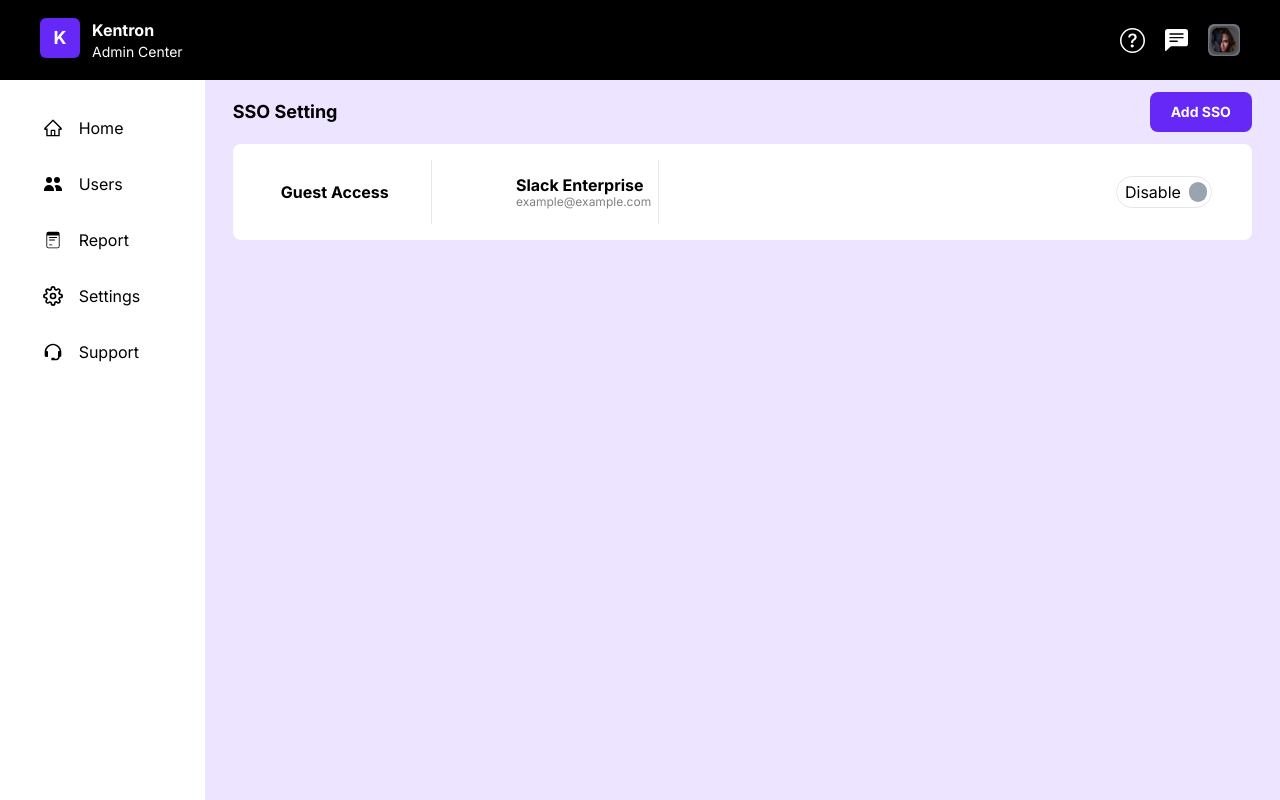
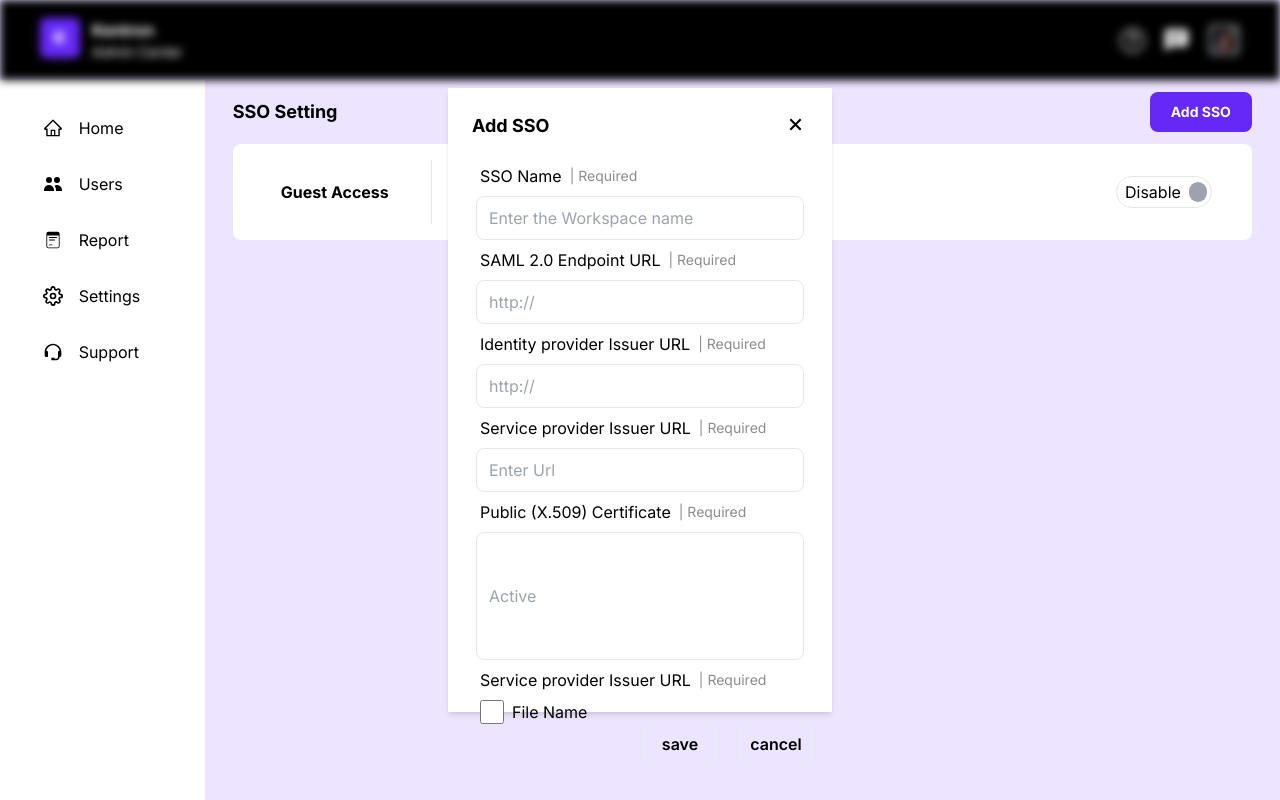
Before and after one commit to CraftonAI/Kentron_Client, a Next.js app: page /adminsso in a window 1280 px wide. Both pictures are taken after a click on the button "Add SSO". Built offline with nearby package versions, Linux system fonts and the light colour scheme.

Commit message:
popup added

```diff
--- /dev/null
+++ b/src/app/Admin/popups/sso.tsx
@@ -0,0 +1,75 @@
+"use client";
+import {GrFormClose} from "react-icons/gr";
+
+interface SsoPopupProps {
+  onClose: () => void;
+}
+
+const SsoPopup: React.FC<SsoPopupProps> = ({ onClose }) => {
+  return (
+    <div className="fixed top-1/2 left-1/2 transform -translate-x-1/2 -translate-y-1/2 bg-white w-[30%] h-[78vh] p-2 shadow-md z-50">
+    <div className="flex w-full flex-col h-full">
+      <div className="flex w-full justify-between my-4">
+        <span className="flex font-bold text-lg mx-4">Add SSO</span>
+        <span onClick={onClose} className="flex cursor-pointer mx-4"><GrFormClose size={25} /></span>
+      </div>
+      <div className="flex flex-col justify-around flex-1">
+        <div className="flex w-full mx-6 my-2">
+          <span className="flex text-md h-full items-center">SSO Name</span>
+          <span className="flex h-full items-center text-[#8D8D8D] text-sm mx-2">| Required</span>
+        </div>
+        <div className="flex w-full">
+          <input placeholder="Enter the Workspace name" type="text" className="flex p-3 h-11 w-full mx-5 rounded-lg border" />
+        </div>
+
+        <div className="flex w-full mx-6 my-2">
+          <span className="flex text-md h-full items-center">SAML 2.0 Endpoint URL </span>
+          <span className="flex h-full items-center text-[#8D8D8D] text-sm mx-2">| Required</span>
+        </div>
+        <div className="flex w-full">
+          <input placeholder="http://" type="text" className="flex p-3 h-11 w-full mx-5 rounded-lg border" />
+        </div>
+
+        <div className="flex w-full mx-6 my-2">
+          <span className="flex text-md h-full items-center">Identity provider Issuer URL</span>
+          <span className="flex h-full items-center text-[#8D8D8D] text-sm mx-2">| Required</span>
+        </div>
+        <div className="flex w-full">
+          <input placeholder="http://" type="text" className="flex p-3 h-11 w-full mx-5 rounded-lg border" />
+        </div>
+
+        <div className="flex w-full mx-6 my-2">
+          <span className="flex text-md h-full items-center">Service provider Issuer URL</span>
+          <span className="flex h-full items-center text-[#8D8D8D] text-sm mx-2">| Required</span>
+        </div>
+        <div className="flex w-full">
+          <input placeholder="Enter Url" type="text" className="flex p-3 h-11 w-full mx-5 rounded-lg border" />
+        </div>
+
+        <div className="flex w-full mx-6 my-2">
+          <span className="flex text-md h-full items-center">Public (X.509) Certificate </span>
+          <span className="flex h-full items-center text-[#8D8D8D] text-sm mx-2">| Required</span>
+        </div>
+        <div className="flex w-full">
+          <input placeholder="Active" type="text" className="flex p-3 h-32 w-full mx-5 rounded-lg border" />
+        </div>
+
+        <div className="flex w-full mx-6 my-2">
+          <span className="flex text-md h-full items-center">Service provider Issuer URL</span>
+          <span className="flex h-full items-center text-[#8D8D8D] text-sm mx-2">| Required</span>
+        </div>
+        <div className="flex w-full mx-4">
+          <input placeholder="Active" type="checkbox" className="flex hover:border-[#6528F7] p-3 h-6 w-6 mx-2 rounded-lg border" />
+          File Name
+        </div>
+      </div>
+      <div className="flex w-full h-12 justify-end">
+        <button className="flex mx-2 hover:bg-[#6528F7] hover:border-none justify-center items-center border text-black font-semibold w-20 h-10 rounded-lg hover:text-white">save</button>
+        <button onClick={onClose} className="flex mx-2 hover:bg-[#6528F7] hover:border-none justify-center items-center border text-black font-semibold w-20 h-10 rounded-lg hover:text-white">cancel</button>
+      </div>
+    </div>
+    </div>
+  );
+};
+
+export default SsoPopup;
--- /dev/null
+++ b/src/app/Admin/popups/userpop.tsx
@@ -0,0 +1,48 @@
+"use client";
+import { BsPersonFillAdd } from "react-icons/bs";
+import {GrFormClose} from "react-icons/gr";
+
+interface UserPopupProps {
+  onClose: () => void;
+}
+
+const UserPopup: React.FC<UserPopupProps> = ({ onClose }) => {
+  return (
+    <div className="fixed top-1/2 left-1/2 rounded-xl shadow-lg transform -translate-x-1/2 -translate-y-1/2 bg-white w-[35%] h-[38vh] p-2 z-50">
+    <div className="flex w-full flex-col h-full">
+      <div className="flex w-full justify-between my-4">
+        <span className="flex font-bold text-lg mx-4 w-full h-full items-center">
+        <BsPersonFillAdd size={20} />
+               <div className="flex mx-3">Add User</div>
+        </span>
+        <span onClick={onClose} className="flex cursor-pointer mx-4"><GrFormClose size={25} /></span>
+      </div>
+      <div className="flex flex-col justify-around flex-1">
+        <div className="flex w-full mx-6 my-2">
+          <span className="flex text-md h-full items-center">Name</span>
+          <span className="flex h-full items-center text-[#8D8D8D] text-sm mx-2">| Required</span>
+        </div>
+        <div className="flex w-full">
+          <input placeholder="Enter user name" type="text" className="flex p-3 h-11 w-full mx-5 rounded-lg border" />
+        </div>
+
+        <div className="flex w-full mx-6 my-2">
+          <span className="flex text-md h-full items-center">Email ID </span>
+          <span className="flex h-full items-center text-[#8D8D8D] text-sm mx-2">| Required</span>
+        </div>
+
+        <div className="flex w-full">
+          <input placeholder="Enter email id" type="text" className="flex p-3 h-11 w-full mb-3 mx-5 rounded-lg border" />
+        </div>
+
+      </div>
+      <div className="flex w-full h-12 justify-end">
+        <button className="flex mx-2 hover:bg-[#6528F7] hover:border-none justify-center items-center border text-black font-semibold w-20 h-10 rounded-lg hover:text-white">save</button>
+        <button onClick={onClose} className="flex mx-2 hover:bg-[#6528F7] hover:border-none justify-center items-center border text-black font-semibold w-20 h-10 rounded-lg hover:text-white">cancel</button>
+      </div>
+    </div>
+    </div>
+  );
+};
+
+export default UserPopup;
--- a/src/app/adminactive/page.tsx
+++ b/src/app/adminactive/page.tsx
@@ -4,6 +4,8 @@ import { DataGrid, GridColDef, GridValueGetterParams } from "@mui/x-data-grid";
 import Header from "../Admin/header";
 import {BsPersonFillAdd} from "react-icons/bs";
 import SideBar from "../Admin/sidebar";
+import { useState } from "react";
+import UserPopup from "../Admin/popups/userpop";
 
 const columns: GridColDef[] = [
   { field: "id", headerName: "ID", width: 70 },
@@ -21,6 +23,16 @@ const rows = [
 ];
 
 const ActiveUsers = () => {
+
+  const [isPopupVisible, setPopupVisible] = useState(false);
+
+  const openPopup = () => {
+    setPopupVisible(true);
+  };
+
+  const closePopup = () => {
+    setPopupVisible(false);
+  };
   return (
     <div className="flex text-black flex-col bg-[#ede4ff] h-[100vh] justify-between w-full">
       <div className="flex h-20 bg-black text-white">
@@ -34,11 +46,13 @@ const ActiveUsers = () => {
           <div className="flex w-full flex-col">
             <span className="flex h-[8vh] justify-between font-bold items-center mx-9 text-xl">
               Active Users
-              <button className="flex bg-[#6528F7] text-white font-bold text-sm justify-center items-center w-[8vw] h-10 rounded-lg">
+              <button onClick={openPopup} className="flex bg-[#6528F7] text-white font-bold text-sm justify-center items-center w-[8vw] h-10 rounded-lg">
                <BsPersonFillAdd size={20} />
                <div className="flex mx-3">Add User</div>
               </button>
             </span>
+            {isPopupVisible && <UserPopup onClose={closePopup} />}
+
             <div className="flex items-center w-[95%] mx-10 justify-center h-[40vh] bg-white">
               <DataGrid
                 rows={rows}
--- a/src/app/adminhome/page.tsx
+++ b/src/app/adminhome/page.tsx
@@ -1,3 +1,5 @@
+"use client"
+
 import Admin from "@/app/Admin";
 
 const Ad = () => {
--- a/src/app/admininfo/page.tsx
+++ b/src/app/admininfo/page.tsx
@@ -1,3 +1,6 @@
+"use client"
+
+
 import Header from "@/app/Admin/header";
 import SideBar from "@/app/Admin/sidebar";
 
--- a/src/app/adminpolicies/page.tsx
+++ b/src/app/adminpolicies/page.tsx
@@ -1,3 +1,6 @@
+"use client"
+
+
 import Header from "@/app/Admin/header";
 import SideBar from "@/app/Admin/sidebar";
 
--- a/src/app/adminsources/page.tsx
+++ b/src/app/adminsources/page.tsx
@@ -1,3 +1,5 @@
+"use client"
+
 import Header from "@/app/Admin/header";
 import SideBar from "@/app/Admin/sidebar";
 
--- a/src/app/adminsso/page.tsx
+++ b/src/app/adminsso/page.tsx
@@ -1,12 +1,26 @@
+"use client";
 import Header from "@/app/Admin/header";
 import SideBar from "@/app/Admin/sidebar";
+import SsoPopup from '@/app/Admin/popups/sso';
+import {useState} from "react";
+
 
 const SetupSso = () => {
+
+  const [isPopupVisible, setPopupVisible] = useState(false);
+
+  const openPopup = () => {
+    setPopupVisible(true);
+  };
+
+  const closePopup = () => {
+    setPopupVisible(false);
+  };
   return (
-    <div className="flex text-black flex-col bg-[#ede4ff] h-[100vh] justify-between w-full">
-      <div className="flex h-20 bg-black text-white">
+    <div className={`flex text-black flex-col bg-[#ede4ff] h-screen justify-between`}>
+      <span className={`flex h-20 bg-black text-white ${isPopupVisible ? 'filter blur-sm' : ''}`}>
         <Header />
-      </div>
+      </span>
       <div className="flex w-full flex-1">
         <div className="flex w-[16%]">
           <SideBar />
@@ -15,8 +29,10 @@ const SetupSso = () => {
           <div className="flex w-full flex-col">
             <span className="flex h-[8vh] justify-between font-bold items-center mx-7 text-lg">
               SSO Setting{" "}
-              <button className="flex bg-[#6528F7] text-white font-bold text-sm justify-center items-center w-[8vw] h-10 rounded-lg">Add SSO</button>
+              <button onClick={openPopup} className="flex bg-[#6528F7] text-white font-bold text-sm justify-center items-center w-[8vw] h-10 rounded-lg">Add SSO</button>
             </span>
+                  {isPopupVisible && <SsoPopup onClose={closePopup} />}
+
             <div className="flex justify-center h-24">
               <div className="flex bg-white rounded-lg justify-start w-full items-center mx-7">
                 <div className="flex flex-1">
```
